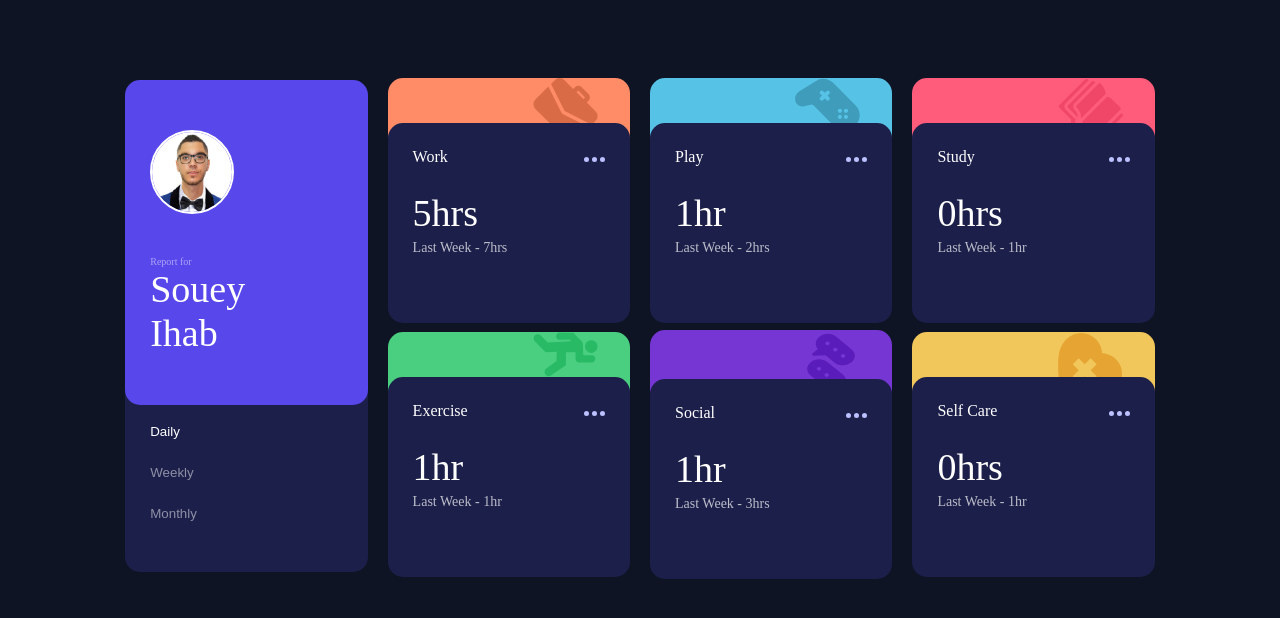
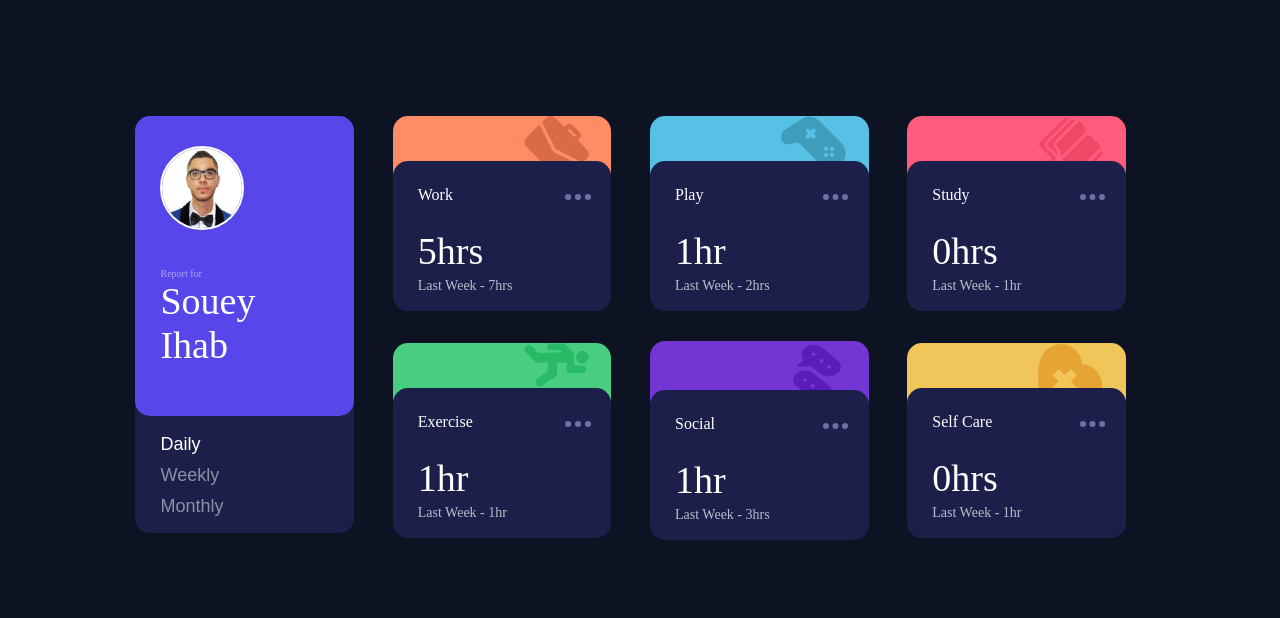
Before and after one commit to ihabsouey/Time-tracking-dashboard, a plain HTML site: page index.html in a window 1280 px wide. Drawn offline with nearby package versions, Linux system fonts and the light colour scheme.

Commit message:
optimization

```diff
--- a/index.html
+++ b/index.html
@@ -1,368 +1,151 @@
-<!DOCTYPE html>
-<html lang="en">
+<!doctype html>
+<html lang=en>
 
 <head>
-  <meta charset="UTF-8">
-  <meta name="viewport" content="width=device-width, initial-scale=1.0">
-  <!-- displays site properly based on user's device -->
-
-  <link rel="icon" type="image/png" sizes="32x32" href="./images/favicon-32x32.png">
+    <meta charset=UTF-8>
+    <meta name=viewport content="width=device-width,initial-scale=1">
+    <link rel=icon type=image/png sizes=32x32 href=./images/favicon-32x32.png>
     <title>Frontend Mentor | Time tracking dashboard</title>
-  <link rel="stylesheet" href="style.css">
-  <script src="https://ajax.googleapis.com/ajax/libs/jquery/2.1.3/jquery.min.js"></script>
-
-  <script>
-    $(document).ready(function () {
-
-      $("#monthlybtn").click(function () {
-        $(".daily").css("display", "none");
-        $(".weekly").css("display", "none");
-        $(".monthly").css("display", "flex");
-
-        $("#dailybtn").css("opacity", "0.5");
-        $("#weeklybtn").css("opacity", "0.5");
-        $("#monthlybtn").css("opacity", "1");
-
-      })
-      $("#weeklybtn").click(function () {
-        $(".daily").css("display", "none");
-        $(".weekly").css("display", "flex");
-        $(".monthly").css("display", "none");
-
-        $("#dailybtn").css("opacity", "0.5");
-        $("#weeklybtn").css("opacity", "1");
-        $("#monthlybtn").css("opacity", "0.5");
-
-      })
-      $("#dailybtn").click(function () {
-        $(".daily").css("display", "flex");
-        $(".weekly").css("display", "none");
-        $(".monthly").css("display", "none");
-
-        $("#dailybtn").css("opacity", "1");
-        $("#weeklybtn").css("opacity", "0.5");
-        $("#monthlybtn").css("opacity", "0.5");
-      })
-
-    });
-  </script>
-
-
+    <link rel=stylesheet href=style.css>
+    <script src=https://ajax.googleapis.com/ajax/libs/jquery/2.1.3/jquery.min.js></script>
+    <script>$(document).ready(function () { $("#monthlybtn").click(function () { $(".daily").css("display", "none"), $(".weekly").css("display", "none"), $(".monthly").css("display", "flex"), $("#dailybtn").css("opacity", "0.5"), $("#weeklybtn").css("opacity", "0.5"), $("#monthlybtn").css("opacity", "1") }), $("#weeklybtn").click(function () { $(".daily").css("display", "none"), $(".weekly").css("display", "flex"), $(".monthly").css("display", "none"), $("#dailybtn").css("opacity", "0.5"), $("#weeklybtn").css("opacity", "1"), $("#monthlybtn").css("opacity", "0.5") }), $("#dailybtn").click(function () { $(".daily").css("display", "flex"), $(".weekly").css("display", "none"), $(".monthly").css("display", "none"), $("#dailybtn").css("opacity", "1"), $("#weeklybtn").css("opacity", "0.5"), $("#monthlybtn").css("opacity", "0.5") }) })</script>
 </head>
 
 <body>
     <main>
-
-
-    <div class="container">
-      <div class="cardCont" id="mainn">
-        <div id="main">
+        <div class=container>
+            <div class=cardCont id=mainn>
+                <div id=main>
+                    <div><img src=images/hero3.png alt="image ihab"></div>
                     <div>
-
-            <img src="images/hero3.png" alt="image ihab">
-          </div>
-          <div>
-            <div id="report">
-              Report for
-            </div>
-            <div class="cardMain">
-              <div>
-                Souey
-              </div>
-              <div>
-                Ihab
+                        <div id=report>Report for</div>
+                        <div class=cardMain>
+                            <div>Souey</div>
+                            <div>Ihab</div>
                         </div>
                     </div>
                 </div>
             </div>
-
+            <div class=cardCont>
+                <div class=cardBack id=workBack><img src=./images/icon-work.svg alt=""></div>
+                <div class=card id=work>
+                    <div class=cardHeader>Work<div><img src=images/icon-ellipsis.svg alt=ellipsis></div>
                     </div>
-
-      <div class="cardCont">
-
-
-        <div class="cardBack" id="workBack">
-          <img src="./images/icon-work.svg" alt="">
+                    <div class=daily>
+                        <div class=this>5hrs</div>
+                        <div class=last>Last Week - 7hrs</div>
                     </div>
-        <div class="card" id="work">
-
-          <div class="cardHeader">
-            Work
-            <div>
-              <img src="images/icon-ellipsis.svg" alt="ellipsis">
+                    <div class=weekly>
+                        <div class=this>32hrs</div>
+                        <div class=last>Last Week - 36hrs</div>
                     </div>
-
-          </div>
-
-          <div class="daily">
-            <div class="this">
-              5hrs
-            </div>
-            <div class="last">
-              Last Week - 7hrs
-
-            </div>
-
-
-          </div>
-
-          <div class="weekly">
-            <div class="this">
-              32hrs
-
-            </div>
-            <div class="last">
-
-              Last Week - 36hrs
-            </div>
-
-          </div>
-
-          <div class="monthly">
-            <div class="this">
-              103hrs
-
-            </div>
-            <div class="last">
-              Last Week - 128hrs
-
+                    <div class=monthly>
+                        <div class=this>103hrs</div>
+                        <div class=last>Last Week - 128hrs</div>
                     </div>
                 </div>
-
             </div>
-
+            <div class=cardCont>
+                <div class=cardBack id=playBack><img src=./images/icon-play.svg alt=""></div>
+                <div class=card id=Play>
+                    <div class=cardHeader>Play<div><img src=images/icon-ellipsis.svg alt=ellipsis></div>
                     </div>
-      <div class="cardCont">
-        <div class="cardBack" id="playBack">
-          <img src="./images/icon-play.svg" alt="">
+                    <div class=daily>
+                        <div class=this>1hr</div>
+                        <div class=last>Last Week - 2hrs</div>
                     </div>
-        <div class="card" id="Play">
-
-          <div class="cardHeader">
-            Play
-            <div>
-
-              <img src="images/icon-ellipsis.svg" alt="ellipsis">
+                    <div class=weekly>
+                        <div class=this>10hrs</div>
+                        <div class=last>Last Week - 8hrs</div>
+                    </div>
+                    <div class=monthly>
+                        <div class=this>23hrs</div>
+                        <div class=last>Last Week - 29hrs</div>
                     </div>
                 </div>
-          <div class="daily">
-            <div class="this">
-              1hr
             </div>
-            <div class="last">
-              Last Week - 2hrs
+            <div class=cardCont>
+                <div class=cardBack id=studyBack><img src=./images/icon-study.svg alt=""></div>
+                <div class=card id=Study>
+                    <div class=cardHeader>Study<div><img src=images/icon-ellipsis.svg alt=ellipsis></div>
+                    </div>
+                    <div class=daily>
+                        <div class=this>0hrs</div>
+                        <div class=last>Last Week - 1hr</div>
+                    </div>
+                    <div class=weekly>
+                        <div class=this>4hrs</div>
+                        <div class=last>Last Week - 7hrs</div>
+                    </div>
+                    <div class=monthly>
+                        <div class=this>13hrs</div>
+                        <div class=last>Last Week - 19hrs</div>
                     </div>
                 </div>
-
-
-          <div class="weekly">
-            <div class="this">
-              10hrs
             </div>
-
-            <div class="last">
-              Last Week - 8hrs
+            <div class=cardCont id=timee>
+                <div class=card id=time><button id=dailybtn>Daily </button><button id=weeklybtn> Weekly</button><button
+                        id=monthlybtn>Monthly </button></div>
+            </div>
+            <div class=cardCont>
+                <div class=cardBack id=exerBack><img src=./images/icon-exercise.svg alt=""></div>
+                <div class=card id=Exercise>
+                    <div class=cardHeader>Exercise<div><img src=images/icon-ellipsis.svg alt=ellipsis></div>
+                    </div>
+                    <div class=daily>
+                        <div class=this>1hr</div>
+                        <div class=last>Last Week - 1hr</div>
+                    </div>
+                    <div class=weekly>
+                        <div class=this>4hrs</div>
+                        <div class=last>Last Week - 5hrs</div>
+                    </div>
+                    <div class=monthly>
+                        <div class=this>11hrs</div>
+                        <div class=last>Last Week - 18hrs</div>
                     </div>
                 </div>
-
-
-          <div class="monthly">
-            <div class="this">
-
-              23hrs
             </div>
-            <div class="last">
-              Last Week - 29hrs
+            <div class=cardCont>
+                <div class=cardBack id=socialBack><img src=./images/icon-social.svg alt=""></div>
+                <div class=card id=Social>
+                    <div class=cardHeader>Social<div><img src=images/icon-ellipsis.svg alt=ellipsis></div>
+                    </div>
+                    <div class=daily>
+                        <div class=this>1hr</div>
+                        <div class=last>Last Week - 3hrs</div>
+                    </div>
+                    <div class=weekly>
+                        <div class=this>5hrs</div>
+                        <div class=last>Last Week - 10hrs</div>
+                    </div>
+                    <div class=monthly>
+                        <div class=this>21hrs</div>
+                        <div class=last>Last Week - 23hrs</div>
                     </div>
                 </div>
-
-
-
+            </div>
+            <div class=cardCont id=last>
+                <div class=cardBack id=selfBack><img src=./images/icon-self-care.svg alt=""></div>
+                <div class=card id=SelfCare>
+                    <div class=cardHeader>Self Care<div><img src=images/icon-ellipsis.svg alt=ellipsis></div>
+                    </div>
+                    <div class=daily>
+                        <div class=this>0hrs</div>
+                        <div class=last>Last Week - 1hr</div>
+                    </div>
+                    <div class=weekly>
+                        <div class=this>2hrs</div>
+                        <div class=last>Last Week - 2hrs</div>
+                    </div>
+                    <div class=monthly>
+                        <div class=this>7hrs</div>
+                        <div class=last>Last Week - 11hrs</div>
                     </div>
                 </div>
-      <div class="cardCont">
-        <div class="cardBack" id="studyBack">
-          <img src="./images/icon-study.svg" alt="">
-        </div>
-        <div class="card" id="Study">
-
-          <div class="cardHeader">
-            Study
-            <div>
-              <img src="images/icon-ellipsis.svg" alt="ellipsis">
-            </div>
-          </div>
-          <div class="daily">
-            <div class="this">
-              0hrs
-            </div>
-            <div class="last">
-              Last Week - 1hr
-            </div>
-          </div>
-
-          <div class="weekly">
-            <div class="this">
-              4hrs
-            </div>
-            <div class="last">
-              Last Week - 7hrs
-            </div>
-          </div>
-          <div class="monthly">
-            <div class="this">
-              13hrs
-            </div>
-            <div class="last">
-              Last Week - 19hrs
-            </div>
-          </div>
-
-        </div>
-      </div>
-      <div class="cardCont" id="timee">
-
-        <div class="card" id="time">
-          <button id="dailybtn">Daily </button>
-          <button id="weeklybtn"> Weekly</button>
-          <button id="monthlybtn">Monthly </button>
-        </div>
-      </div>
-      <div class="cardCont ">
-        <div class="cardBack" id="exerBack">
-          <img src="./images/icon-exercise.svg" alt="">
-        </div>
-        <div class="card" id="Exercise">
-
-          <div class="cardHeader">
-            Exercise
-            <div>
-              <img src="images/icon-ellipsis.svg" alt="ellipsis">
-            </div>
-          </div>
-
-          <div class="daily">
-            <div class="this">
-              1hr
-            </div>
-            <div class="last">
-              Last Week - 1hr
-            </div>
-          </div>
-
-          <div class="weekly">
-            <div class="this">
-              4hrs
-            </div>
-            <div class="last">
-              Last Week - 5hrs
-            </div>
-          </div>
-
-          <div class="monthly">
-            <div class="this">
-              11hrs
-            </div>
-            <div class="last">
-              Last Week - 18hrs
-
-            </div>
-          </div>
-
-        </div>
-      </div>
-      <div class="cardCont ">
-        <div class="cardBack" id="socialBack">
-          <img src="./images/icon-social.svg" alt="">
-        </div>
-        <div class="card" id="Social">
-          <div class="cardHeader">
-            Social
-            <div>
-              <img src="images/icon-ellipsis.svg" alt="ellipsis">
-            </div>
-          </div>
-          <div class="daily">
-            <div class="this">
-              1hr
-
-            </div>
-            <div class="last">
-              Last Week - 3hrs
-
-            </div>
-          </div>
-
-          <div class="weekly">
-            <div class="this">
-              5hrs
-
-            </div>
-            <div class="last">
-              Last Week - 10hrs
-
-            </div>
-          </div>
-
-          <div class="monthly">
-            <div class="this">
-              21hrs
-
-            </div>
-            <div class="last">
-              Last Week - 23hrs
-
-            </div>
-          </div>
-
-        </div>
-      </div>
-      <div class="cardCont " id="last">
-        <div class="cardBack" id="selfBack">
-          <img src="./images/icon-self-care.svg" alt="">
-        </div>
-
-        <div class="card" id="SelfCare">
-          <div class="cardHeader">
-            Self Care
-
-            <div>
-              <img src="images/icon-ellipsis.svg" alt="ellipsis">
-            </div>
-          </div>
-
-          <div class="daily">
-            <div class="this">
-              0hrs
-            </div>
-            <div class="last">
-              Last Week - 1hr
-
-            </div>
-          </div>
-          <div class="weekly">
-            <div class="this">
-              2hrs
-            </div>
-            <div class="last">
-              Last Week - 2hrs
-
-            </div>
-          </div>
-          <div class="monthly">
-            <div class="this">
-              7hrs
-            </div>
-            <div class="last">
-              Last Week - 11hrs
-
-            </div>
-          </div>
-
             </div>
         </div>
     </main>
-
 </body>
 
 </html>
--- a/style.css
+++ b/style.css
@@ -1,12 +1,12 @@
 * {
     margin: 0;
-    padding: 0;
+    padding: 0
 }
 
 body {
-    background-color: hsl(226, 43%, 10%);
-    font-family: 'Rubik';
-    color: white;
+    background-color: #0e1324;
+    font-family: Rubik;
+    color: #fff
 }
 
 .container {
@@ -14,160 +14,171 @@ body {
     flex-wrap: wrap;
     justify-content: center;
     align-items: center;
+    margin: 1rem auto
 }
 
 .cardCont {
-    width: 20.5%;
+    width: 20.1%
 }
 
-
-
 .card {
-    background-color: hsl(235, 46%, 20%);
+    background-color: #1b1f4a;
     margin: 10px;
     border-radius: 15px;
     padding: 25px;
     box-sizing: border-box;
-    height: 200px;
+    height: 150px;
     position: relative;
     margin-bottom: -70px;
-
+    width: 85%
 }
 
 .cardBack {
+    width: 85%;
     margin: -25px 10px 10px 10px;
     border-radius: 15px;
     margin-bottom: -35px;
     overflow: hidden;
     height: 25%;
-    min-height: 70px;
-
-
+    min-height: 70px
 }
 
 #main {
-
-    margin: 80px 10px -50px 10px;
+    width: 85%;
+    margin: 100px 10px -50px 10px;
     border-radius: 15px;
-    padding: 50px 25px;
+    padding: 30px 25px;
     box-sizing: border-box;
-    background-color: hsl(246, 80%, 60%);
+    background-color: #5747ea;
     position: relative;
     z-index: 99;
     display: flex;
-    flex-direction: column;
+    height: 300px;
+    flex-direction: column
 }
 
 .cardMain {
     font-size: 38px;
-    font-weight: 300;
+    font-weight: 300
 }
 
 #main img {
     height: 80px;
-    border: 2px solid white;
-    border-radius: 50%;
+    border: 2px solid #fff;
+    border-radius: 50%
 }
 
 #report {
     margin-top: 20%;
     font-size: 10px;
-    opacity: 0.5;
+    opacity: .5
 }
 
-/* time */
 #time {
     display: flex;
     flex-direction: column;
-    justify-content: center;
-    justify-content: space-evenly;
+    padding-top: 20%
 }
 
 button {
-    background: none;
+    margin-bottom: 10px;
+    background: 0 0;
     border: none;
     cursor: pointer;
     text-align: left;
-    color: white;
-    opacity: 0.5;
+    color: #fff;
+    opacity: .5;
+    font-size: 18px
+}
+
+button:hover {
+    opacity: 1 !important;
+    transition: .5s
+}
+
+.card:hover {
+    background: #33477a;
+    transition: .5s
+}
+
+.cardHeader img {
+    width: 120%;
+    cursor: pointer;
+    opacity: .5
+}
+
+img:hover {
+    opacity: 1;
+    transition: .5s
 }
 
 #dailybtn {
-    opacity: 1;
+    opacity: 1
 }
 
-/*back colors*/
 #workBack {
-    background-color: hsl(15, 100%, 70%);
+    background-color: #ff8c65
 }
 
 #playBack {
-    background-color: hsl(195, 74%, 62%);
+    background-color: #56c1e5
 }
 
 #studyBack {
-    background-color: hsl(348, 100%, 68%);
+    background-color: #ff5b7c
 }
 
 #exerBack {
-    background-color: hsl(145, 58%, 55%);
+    background-color: #49ce81
 }
 
 #socialBack {
-    background-color: hsl(264, 64%, 52%);
+    background-color: #7436d2
 }
 
 #selfBack {
-    background-color: hsl(43, 84%, 65%);
+    background-color: #f0c65a
 }
 
-/*card back img*/
 .cardBack img {
     position: relative;
     margin-left: 60%;
     width: 65px;
-    max-height: 70px;
+    max-height: 70px
 }
 
 .daily {
-    position: relative;
+    position: relative
 }
 
 .this {
     font-size: 38px;
     position: relative;
-    margin-top: 25px;
+    margin-top: 25px
 }
 
 .last {
     position: relative;
     font-size: 14px;
-    opacity: 0.7;
-    margin-top: 5px;
+    opacity: .7;
+    margin-top: 5px
 }
 
 .cardHeader {
     display: flex;
-    justify-content: space-between;
+    justify-content: space-between
 }
 
-
-.daily, .weekly, .monthly {
+.daily, .monthly, .weekly {
     display: flex;
-    flex-direction: column;
+    flex-direction: column
 }
 
-/** js **/
-
-.weekly, .monthly {
-    display: none;
+.monthly, .weekly {
+    display: none
 }
 
-
-
-
-@media screen and (max-width: 900px) {
-
+@media screen and (max-width:900px) {
     .cardCont {
         width: 75%;
         max-width: 451px;
@@ -177,71 +188,78 @@ button {
 
     .this {
         font-size: 28px;
-        margin-top: 25px;
+        margin-top: 25px
     }
 
-    .daily, .weekly, .monthly {
+    .daily, .monthly, .weekly {
         display: flex;
         flex-direction: row;
         align-items: flex-end;
-        justify-content: space-between;
+        justify-content: space-between
     }
 
-    .weekly, .monthly {
-        display: none;
+    .monthly, .weekly {
+        display: none
     }
 
     .card {
         height: 120px;
         width: 100%;
         margin-right: 0;
-        margin-left: 0;
+        margin-left: 0
     }
-    .cardBack{
-        width: 100%;  margin-right: 0;
-        margin-left: 0;
+
+    .cardBack {
+        width: 100%;
+        margin-right: 0;
+        margin-left: 0
     }
 
     #main {
+        width: 100%;
         margin: 0;
         padding: 20px 0;
         align-items: center;
         flex-direction: row;
-        justify-content: space-around;
+        justify-content: space-evenly;
+        height: 100%
     }
 
     .cardMain {
-        font-size: 18px;
+        font-size: 36px;
         display: flex;
         flex-direction: row;
+        justify-content: center
     }
 
     #report {
-        margin: 0;
+        font-size: 16px;
+        margin: 0
     }
 
     #main img {
-        height: 50px;
+        height: 100px
     }
 
     #time {
         display: flex;
         flex-direction: row;
         height: 80px;
-        padding-top:45px ;
+        padding-top: 45px;
+        justify-content: space-evenly
     }
 
     #mainn {
         order: -2;
-        margin: 25px 0px;
+        margin: 25px 0
     }
 
     #timee {
-        margin: -65px 0px 50px 0;
-        order: -1;
-    }
-    #last{
-        margin-bottom: 200px;
+        margin: -65px 0 50px 0;
+        order: -1
     }
 
+    #last {
+        margin-bottom: 200px
+    }
 }
```
Lines whose indentation alone changed are shown as unchanged.
